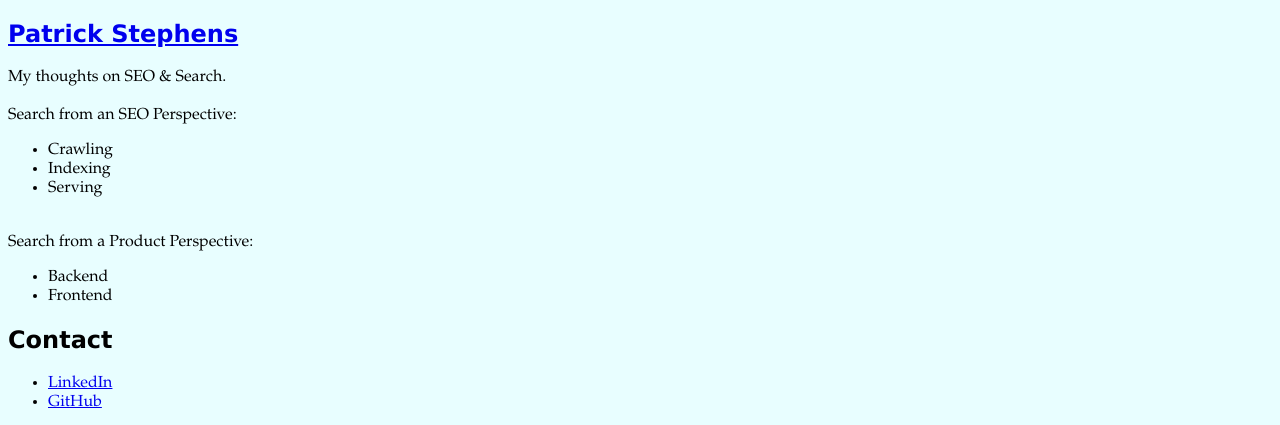
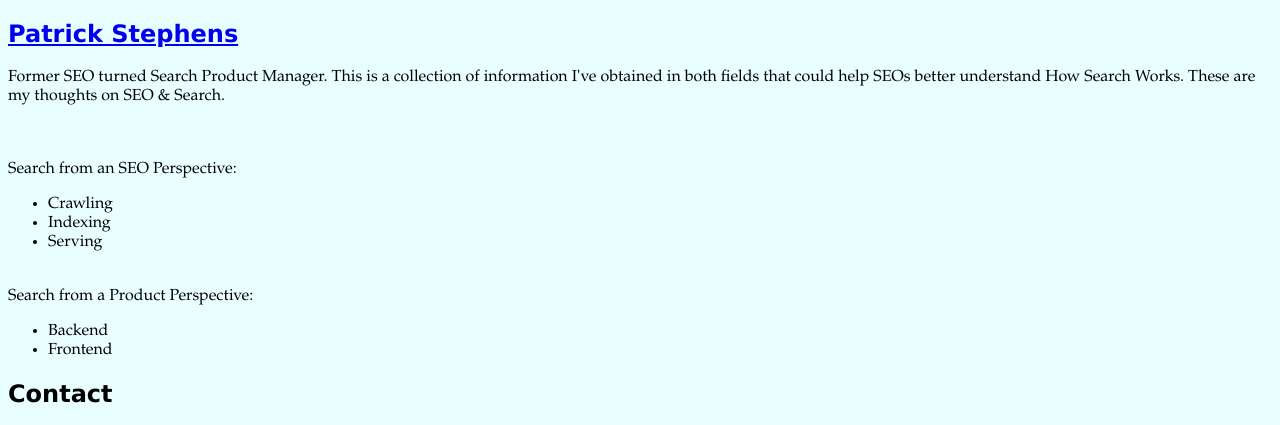
Before and after one commit to patrick-stephens-git/personal-website, a plain HTML site: page index.html in a window 1280 px wide. Shown: the top 425 px of the page. Drawn offline with Linux system fonts and the light colour scheme.

Commit message:
Update index.html

```diff
--- a/index.html
+++ b/index.html
@@ -12,7 +12,7 @@
   		</section>
   	</header>
   	<section class="intro">
-  		My thoughts on SEO & Search.<br>
+  		<p>Former SEO turned Search Product Manager. This is a collection of information I've obtained in both fields that could help SEOs better understand How Search Works. These are my thoughts on SEO & Search.</p><br>
   	</section><br>
   	<section class="content">
   		Search from an SEO Perspective:<br>
```
